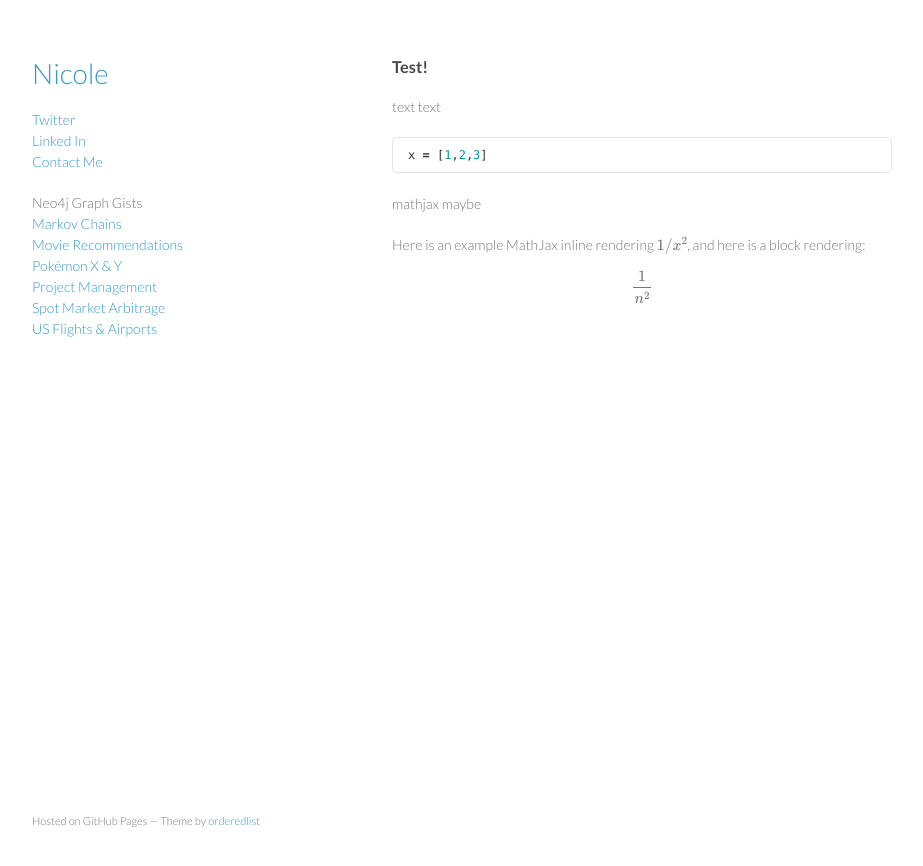
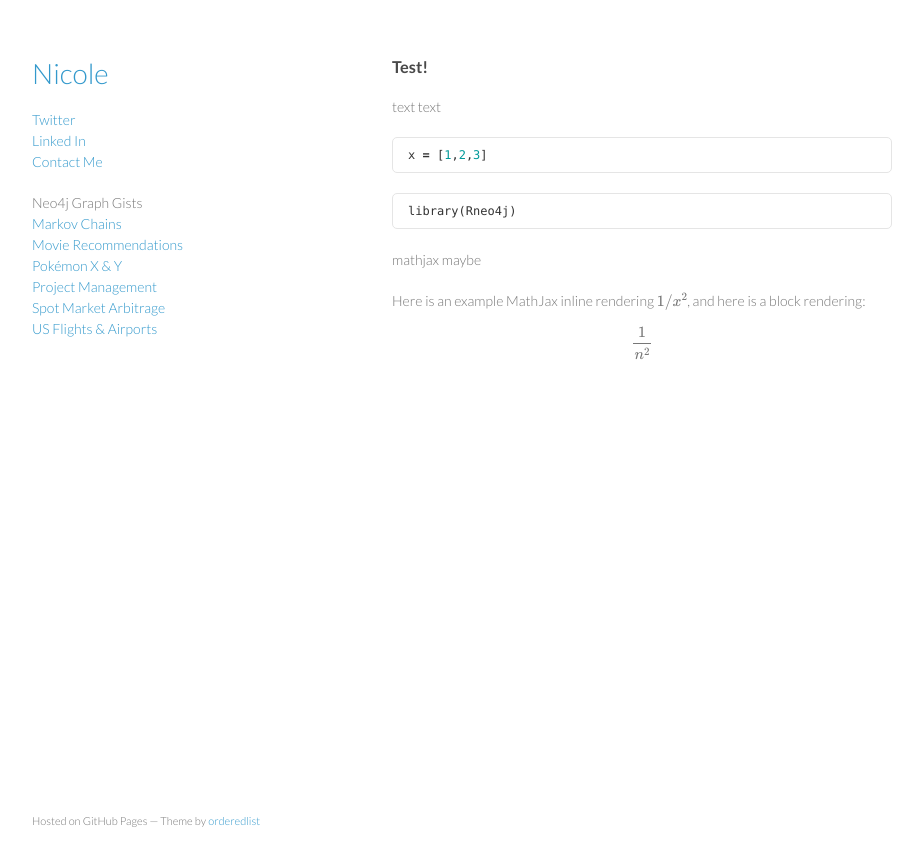
Before and after one commit to nicolewhite/nicolewhite.github.io_old, a Jekyll site: the page built from _posts/2014-05-06-test.md, in a window 1280 px wide. Shown: the top 866 px of the page, without its empty margins (178-1101 px from the left). Built offline with Jekyll 4.4.1, drawn with Linux system fonts in a browser that asks for light colours; Markdown is read by kramdown in place of the engine named in the settings; formulas are drawn with MathJax 3.

Commit message:
try R again

````diff
--- a/_posts/2014-05-06-test.md
+++ b/_posts/2014-05-06-test.md
@@ -11,6 +11,10 @@ text text
 x = [1,2,3]
 ```
 
+```r
+library(Rneo4j)
+```
+
 mathjax maybe
 
 Here is an example MathJax inline rendering \\( 1/x^{2} \\), and here is a block rendering:
````
